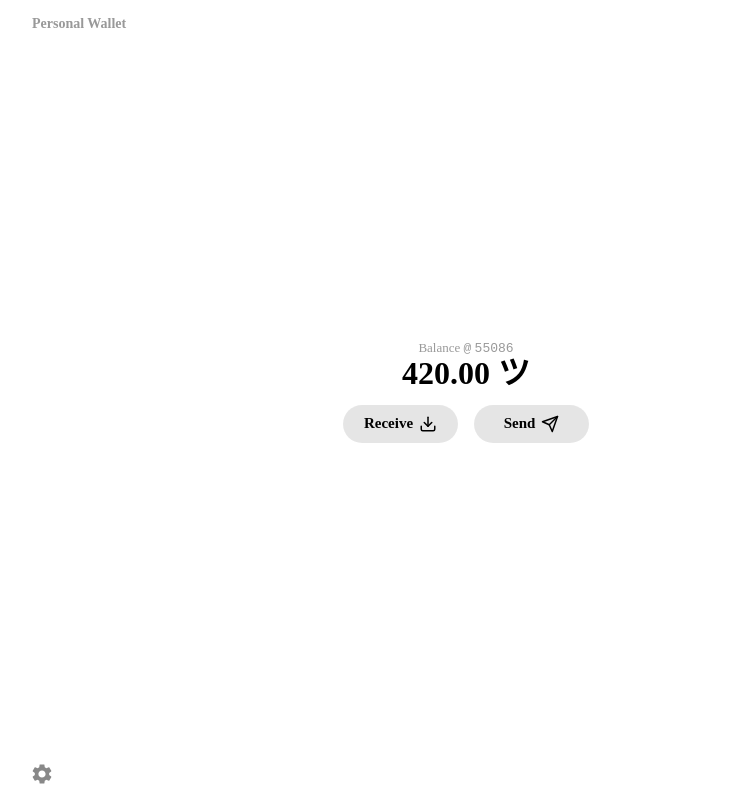
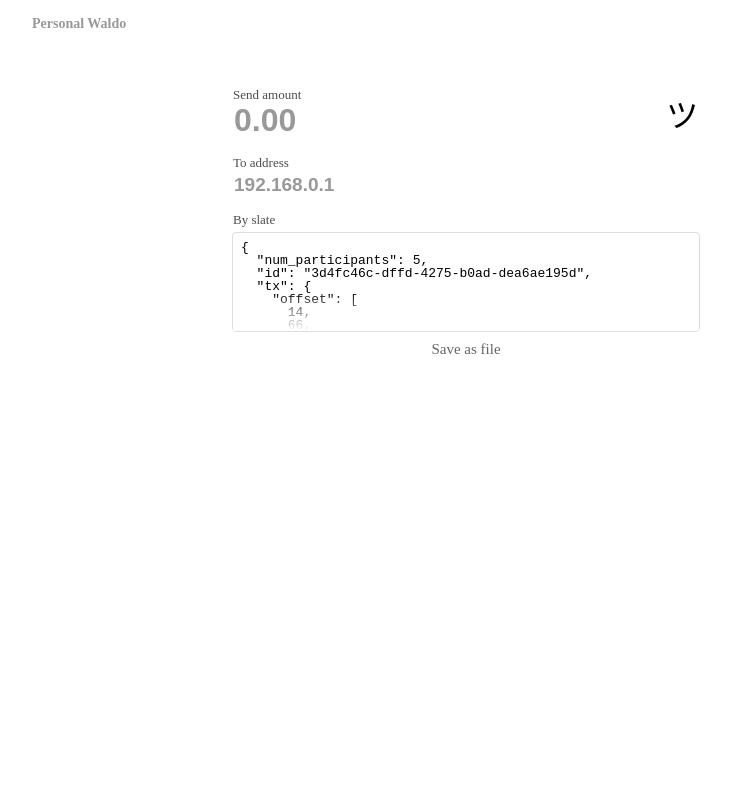
Before and after one commit to nijynot/wimble, a React app: page / in a window 1280 px wide. Both pictures are taken after a click on the button "Send". Shown: the whole page, without its empty margins (174-905 px from the left). Built offline with nearby package versions, Linux system fonts and the light colour scheme; the HTML template or start-up script is replaced by a standard one; a web font is replaced by a local one.

Commit message:
add SendPage

```diff
--- a/src/main/main.js
+++ b/src/main/main.js
@@ -8,8 +8,8 @@ let mainWindow
 function createWindow () {
   // Create the browser window.
   mainWindow = new BrowserWindow({
-    width: 700,
-    height: 525,
+    width: 600,
+    height: 425,
     backgroundColor: '#060606',
     // transparent: true,
     webPreferences: {
--- a/src/renderer/index.js
+++ b/src/renderer/index.js
@@ -7,8 +7,6 @@ require('./views/reset.css');
 require('./views/index.scss');
 
 ReactDOM.render(
-  <App>
-    <HomePage />
-  </App>,
+  <App />,
   document.getElementById('root')
 );
--- a/src/renderer/views/App.js
+++ b/src/renderer/views/App.js
@@ -1,22 +1,32 @@
 import React, { useState, useEffect } from 'react';
 import cx from 'classnames';
 
+import HomePage from './pages/Home/HomePage';
 import SettingsPage from './pages/Settings/SettingsPage';
+import SendPage from './pages/Send/SendPage';
 require('./App.scss');
 
 export default function App(props) {
-  const [settingsActive, setSettingsActive] = useState(false);
+  const [isSettingsActive, setSettingsActive] = useState(false);
+  const [isReceiveActive, setReceive] = useState(false);
+  const [isSendActive, setSend] = useState(false);
   const [startOwner, setStartOwner] = useState(false);
   const [darkMode, setDarkMode] = useState(false);
 
   function toggle() {
-    setSettingsActive(!settingsActive);
+    setSettingsActive(!isSettingsActive);
   }
 
   function esc() {
-    if (event.keyCode === 27 && settingsActive) {
+    if (event.keyCode === 27) {
       setSettingsActive(false);
+      setReceive(false);
+      setSend(false);
     }
+  }
+
+  function isLayerActive() {
+    return (isSettingsActive || isReceiveActive || isSendActive);
   }
 
   useEffect(() => {
@@ -30,13 +40,15 @@ export default function App(props) {
     <React.Fragment>
       <div className="App-toolbar">
         <div className="App-wallet">
-          Personal Wallet
+          Personal Waldo
           <svg xmlns="http://www.w3.org/2000/svg" width="20" height="20" viewBox="0 0 24 23" fill="none" stroke="currentColor" stroke-width="2" stroke-linecap="round" stroke-linejoin="round" class="feather feather-chevron-down"><polyline points="6 9 12 15 18 9"></polyline></svg>
         </div>
         <div className="App-drag"></div>
       </div>
-      <div className={cx('App', { hide: settingsActive })}>
-        {props.children}
+      <div className={cx('App', { hide: isLayerActive() })}>
+        <HomePage
+          setSend={() => setSend(true)}
+        />
         <div
           className="App-settings-btn"
           onClick={() => toggle()}
@@ -44,7 +56,7 @@ export default function App(props) {
           <svg xmlns="http://www.w3.org/2000/svg" width="20" height="20" viewBox="0 0 20 20"><path fill="none" d="M0 0h20v20H0V0z"/><path d="M15.95 10.78c.03-.25.05-.51.05-.78s-.02-.53-.06-.78l1.69-1.32c.15-.12.19-.34.1-.51l-1.6-2.77c-.1-.18-.31-.24-.49-.18l-1.99.8c-.42-.32-.86-.58-1.35-.78L12 2.34c-.03-.2-.2-.34-.4-.34H8.4c-.2 0-.36.14-.39.34l-.3 2.12c-.49.2-.94.47-1.35.78l-1.99-.8c-.18-.07-.39 0-.49.18l-1.6 2.77c-.1.18-.06.39.1.51l1.69 1.32c-.04.25-.07.52-.07.78s.02.53.06.78L2.37 12.1c-.15.12-.19.34-.1.51l1.6 2.77c.1.18.31.24.49.18l1.99-.8c.42.32.86.58 1.35.78l.3 2.12c.04.2.2.34.4.34h3.2c.2 0 .37-.14.39-.34l.3-2.12c.49-.2.94-.47 1.35-.78l1.99.8c.18.07.39 0 .49-.18l1.6-2.77c.1-.18.06-.39-.1-.51l-1.67-1.32zM10 13c-1.65 0-3-1.35-3-3s1.35-3 3-3 3 1.35 3 3-1.35 3-3 3z"/></svg>
         </div>
       </div>
-      <div className={cx('App-layer', { active: settingsActive })}>
+      <div className={cx('App-layer', { active: isSettingsActive })}>
         <SettingsPage
           darkMode={darkMode}
           setDarkMode={setDarkMode}
@@ -53,6 +65,9 @@ export default function App(props) {
           close={() => toggle()}
         />
       </div>
+      <div className={cx('App-layer', { active: isSendActive })}>
+        <SendPage />
+      </div>
     </React.Fragment>
   );
 }
--- a/src/renderer/views/App.scss
+++ b/src/renderer/views/App.scss
@@ -2,7 +2,7 @@
 
 .App {
   position: relative;
-  overflow: hidden;
+  // overflow: hidden;
   display: flex;
   flex-direction: column;
   flex-grow: 1;
@@ -60,6 +60,7 @@
   padding: 14px;
   vertical-align: top;
   cursor: pointer;
+  z-index: 1;
   &:hover > svg {
     fill: #080808;
   }
@@ -86,7 +87,7 @@
   bottom: 0;
   position: absolute;
   z-index: 10;
-  overflow: hidden;
+  // overflow: hidden;
   &.active {
     visibility: visible;
     opacity: 1;
--- a/src/renderer/views/pages/Home/HomePage.js
+++ b/src/renderer/views/pages/Home/HomePage.js
@@ -1,4 +1,5 @@
 import React, { useState } from 'react';
+import PropTypes from 'prop-types';
 import cx from 'classnames';
 
 import TransactionRow from './components/TransactionRow';
@@ -75,7 +76,10 @@ export default function HomePage(props) {
             <svg xmlns="http://www.w3.org/2000/svg" width="18" height="18" viewBox="0 0 24 24" fill="none" stroke="currentColor" stroke-width="2" stroke-linecap="round" stroke-linejoin="round" class="feather feather-download"><path d="M21 15v4a2 2 0 0 1-2 2H5a2 2 0 0 1-2-2v-4"></path><polyline points="7 10 12 15 17 10"></polyline><line x1="12" y1="15" x2="12" y2="3"></line></svg>
             {/*<svg xmlns="http://www.w3.org/2000/svg" width="16" height="16" viewBox="0 0 24 24" fill="none" stroke="currentColor" stroke-width="2" stroke-linecap="round" stroke-linejoin="round" class="feather feather-log-in"><path d="M15 3h4a2 2 0 0 1 2 2v14a2 2 0 0 1-2 2h-4"></path><polyline points="10 17 15 12 10 7"></polyline><line x1="15" y1="12" x2="3" y2="12"></line></svg>*/}
           </button>
-          <button className="Home-action-btn">
+          <button
+            className="Home-action-btn"
+            onClick={props.setSend}
+          >
             <span>Send</span>
             <svg xmlns="http://www.w3.org/2000/svg" width="18" height="18" viewBox="0 0 24 24" fill="none" stroke="currentColor" stroke-width="2" stroke-linecap="round" stroke-linejoin="round" class="feather feather-send"><line x1="22" y1="2" x2="11" y2="13"></line><polygon points="22 2 15 22 11 13 2 9 22 2"></polygon></svg>
             {/*<svg xmlns="http://www.w3.org/2000/svg" width="16" height="16" viewBox="0 0 24 24" fill="none" stroke="currentColor" stroke-width="2" stroke-linecap="round" stroke-linejoin="round" class="feather feather-log-out"><path d="M9 21H5a2 2 0 0 1-2-2V5a2 2 0 0 1 2-2h4"></path><polyline points="16 17 21 12 16 7"></polyline><line x1="21" y1="12" x2="9" y2="12"></line></svg>*/}
@@ -85,3 +89,7 @@ export default function HomePage(props) {
     </div>
   );
 }
+
+HomePage.propTypes = {
+  setSend: PropTypes.function,
+};
--- /dev/null
+++ b/src/renderer/views/pages/Send/SendPage.js
@@ -0,0 +1,88 @@
+import React, { useState } from 'react';
+import cx from 'classnames';
+
+require('./SendPage.scss');
+
+const tx = {
+  "num_participants": 5,
+  "id": "3d4fc46c-dffd-4275-b0ad-dea6ae195d",
+  "tx": {
+    "offset": [
+      14,
+      66,
+      19,
+      67,
+      129,
+      46,
+      58,
+      52,
+    ],
+  },
+};
+
+export default function SendPage() {
+  const [addr, setAddr] = useState('');
+
+  return (
+    <div className="Send">
+      <div className="Send-content">
+        <div className="Send-row">
+          <div className="Send-wrap">
+            <small>Send amount</small>
+            <input
+              className="Send-amount-ipt"
+              placeholder="0.00"
+            />
+          </div>
+          <div className="Send-sign"><span className="jp">ツ</span></div>
+        </div>
+        <div className="Send-row">
+          <div className="Send-wrap">
+            <small>To address</small>
+            <input
+              className="Send-addr-ipt"
+              placeholder="192.168.0.1"
+              value={addr}
+              onChange={(e) => setAddr(e.target.value)}
+            />
+          </div>
+        </div>
+        <div className="Send-column">
+          <div className="Send-wrap slate">
+            <small>By slate</small>
+            <div
+              className={cx('Send-slate', { disabled: (addr.length === 0) })}
+            >
+              {JSON.stringify(tx, null, 2)}
+              <div className="Send-copy-wrap">
+                <button className="Send-copy-btn" disabled={(addr.length > 0)}>
+                  Copy to clipboard
+                </button>
+              </div>
+            </div>
+          </div>
+          <button className="Send-file-btn" disabled={(addr.length > 0)}>
+            Save as file
+          </button>
+        </div>
+      </div>
+    </div>
+  );
+}
+
+// <div className="Send-amount">
+//   <small>Send</small>
+//   <div className="">
+//   </div>
+//   <div className="Send-balance">Your balance is: 420.00 <span className="jp">ツ</span></div>
+// </div>
+// <div className="Send-addr">
+//   <small>To</small>
+//   <input
+//     className="Send-amount-ipt"
+//     placeholder="192.168.0.1"
+//   />
+// </div>
+// <button>
+//   Send
+// </button>
--- /dev/null
+++ b/src/renderer/views/pages/Send/SendPage.scss
@@ -0,0 +1,165 @@
+@import 'src/scss/variables';
+
+.Send {
+  padding-top: 40px;
+  width: 100%;
+  background-color: white;
+  display: flex;
+  // padding-bottom: $x-large;
+  // max-width: 500px;
+  // margin: 0 auto;
+}
+.Send-content {
+  // padding: $small;
+  // flex-grow: 1;
+  // display: flex;
+  // flex-direction: column;
+  // justify-content: center;
+  padding: $large $small $small $small;
+  width: 500px;
+  margin: 0 auto;
+  min-width: 0;
+}
+.Send-row {
+  position: relative;
+  display: flex;
+  min-width: 0;
+  margin-bottom: $small;
+  align-items: flex-end;
+}
+.Send-column {
+  position: relative;
+  display: flex;
+  min-width: 0;
+  margin-bottom: $small;
+  flex-direction: column;
+}
+.Send-wrap {
+  display: flex;
+  flex-direction: column;
+  min-width: 0;
+  flex-grow: 1;
+}
+.Send small {
+  font-size: 13px;
+  display: block;
+  font-weight: 500;
+  color: #4d4d4d;
+  margin-left: 1px;
+}
+.Send-amount-ipt {
+  // max-width: 250px;
+  font-size: $h2;
+  font-weight: 700;
+  outline: 0;
+  border: 0;
+  min-width: 0;
+}
+.Send-sign {
+  height: 35px;
+  width: 35px;
+  display: inline-block;
+  font-size: $h2;
+  margin-left: $tiny;
+  position: relative;
+  // top: -18px;
+  top: -5px;
+}
+.Send-balance {
+  font-size: 13px;
+  // color:
+}
+.Send-addr-ipt {
+  margin-top: 4px;
+  // max-width: 285px;
+  // width: 293px;
+  font-size: $h4;
+  font-weight: 700;
+  outline: 0;
+  border: 0;
+  min-width: 0;
+}
+.Send-slate {
+  cursor: pointer;
+  padding: $tiny;
+  border-radius: 4px;
+  border: 1px solid #ddd;
+  position: relative;
+  margin-top: 6px;
+  max-height: 100px;
+  overflow: hidden;
+  // max-width: 285px;
+  font-size: 13px;
+  outline: 0;
+  min-width: 0;
+  font-family: monospace;
+  resize: none;
+  white-space: pre;
+  &::after {
+    content: "";
+    position: absolute;
+    left: 0;
+    right: 0;
+    top: 0;
+    bottom: 0;
+    background: linear-gradient(0deg, #fff, hsla(0,0%,100%,0) 40px);
+  }
+}
+.Send-wrap.slate {
+  position: relative;
+}
+.Send-copy-wrap {
+  position: absolute;
+  left: 0;
+  right: 0;
+  bottom: 0;
+  top: 0;
+  z-index: 10;
+  display: flex;
+  justify-content: center;
+  align-items: center;
+  &:hover > button {
+    opacity: 1;
+    transform: translateY(0px);
+  }
+}
+.Send-copy-btn {
+  cursor: pointer;
+  font-weight: 500;
+  font-family: 'Inter UI';
+  padding: $tiny $small;
+  border: 0;
+  outline: 0;
+  background-color: #efefef;
+  border-radius: 25px;
+  transition: all .15s ease;
+  transform: translateY(5px);
+  opacity: 0;
+  font-size: 14px;
+  &:disabled {
+    color: #666 !important;
+    text-decoration: line-through;
+  }
+}
+.Send-file-btn {
+  background-color: white;
+  border: 0;
+  color: #666;
+  cursor: pointer;
+  margin-top: $tiny;
+  padding-bottom: 4px;
+  font-weight: 500;
+  font-family: 'Inter UI';
+  outline: 0;
+  transition: all .15s ease;
+  &:hover {
+    color: #080808;
+  }
+  &:disabled {
+    color: #666 !important;
+    text-decoration: line-through;
+  }
+}
+::placeholder {
+  color: #999;
+}
--- a/src/renderer/views/pages/Settings/SettingsPage.scss
+++ b/src/renderer/views/pages/Settings/SettingsPage.scss
@@ -2,7 +2,6 @@
 
 .Settings {
   padding-top: $large;
-  position: relative;
   justify-content: center;
   flex-grow: 1;
   display: flex;
--- a/src/scss/variables.scss
+++ b/src/scss/variables.scss
@@ -3,3 +3,8 @@ $small: 16px;
 $base: 24px;
 $large: 48px;
 $x-large: 64px;
+
+$h1: 44px;
+$h2: 32px;
+$h3: 24px;
+$h4: 19px;
```
